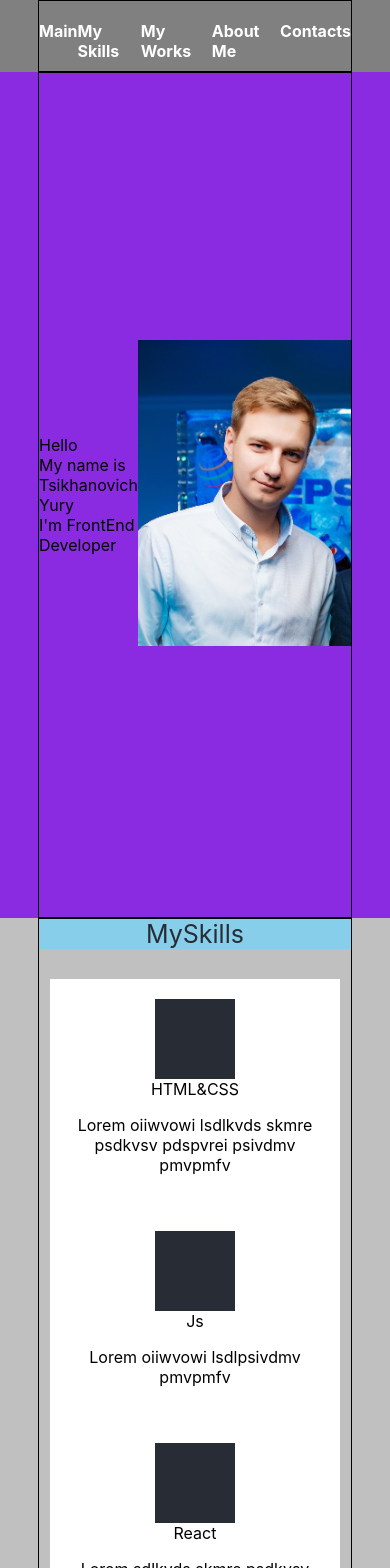
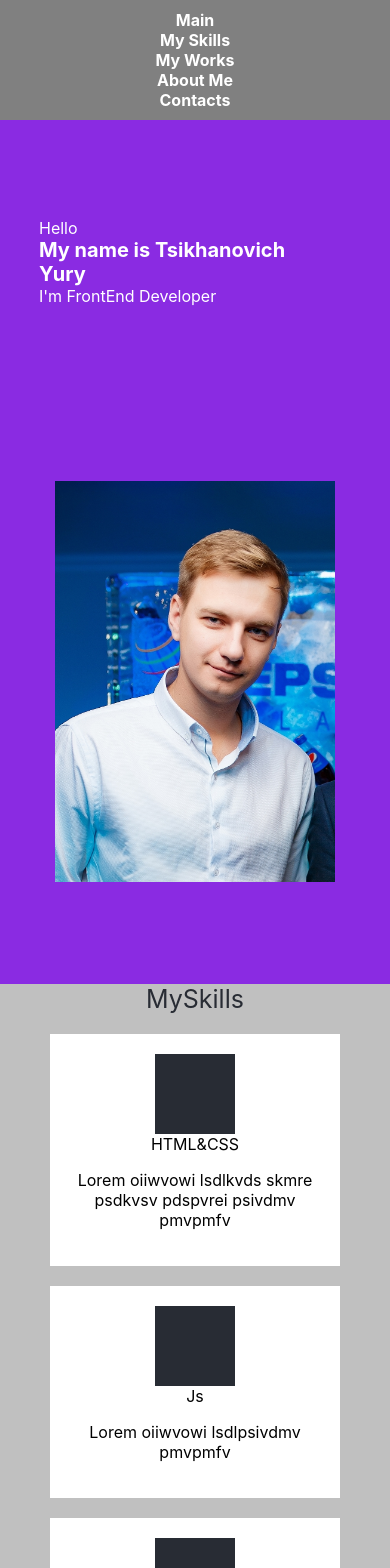
Before and after one commit to Yuranuch/My_portfolio, a React (Create React App) app: page / in a window 390 px wide. Shown: the top 1568 px of the page. Built offline with nearby package versions, Linux system fonts and the light colour scheme.

Commit message:
add css styles for MainBlock, Contacts, MyWork

```diff
--- a/src/Components/Contacts/Contacts.module.css
+++ b/src/Components/Contacts/Contacts.module.css
@@ -5,7 +5,6 @@
     height: 400px;
     width: 80%;
     margin: 0 auto;
-    border: 1px solid;
 }
 
 .flexContainer {
@@ -14,7 +13,6 @@
     align-items: center;
 }
 .title {
-    background-color: skyblue;
     font-size: 25px;
     text-align: center;
     color: #282c34;
--- a/src/Components/Contacts/ContactsForm/ContactsForm.module.css
+++ b/src/Components/Contacts/ContactsForm/ContactsForm.module.css
@@ -1,5 +1,5 @@
 .contactsForm {
-    width: 50%;
+    width: 70%;
     display: flex;
     flex-direction: column;
     justify-content: center;
--- a/src/Components/Header/Header.module.css
+++ b/src/Components/Header/Header.module.css
@@ -3,9 +3,8 @@
 }
 .container {
     display: flex;
-    height: 70px;
+    min-height: 70px;
     width: 80%;
     margin: 0 auto;
     align-items: center;
-    border: 1px solid;
 }
--- a/src/Components/Header/TopNavi/NavItem/NavItem.module.css
+++ b/src/Components/Header/TopNavi/NavItem/NavItem.module.css
@@ -1,6 +1,36 @@
+.navItem {
+    min-width: 90px;
+    display: flex;
+    align-items: center;
+    text-align: center;
+    justify-content: center;
+    width: 80px;
+}
 .navItem a {
     color: white;
     font-size: 16px;
     font-weight: bolder;
     text-decoration: none;
+    display: block;
+
 }
+.navItem a:hover {
+    color: coral;
+}
+
+@media screen and (max-width: 580px){
+    .navItem a{
+        font-size: 12px;
+    }
+    .navItem {
+        min-width: 60px;
+    }
+}
+@media screen and (max-width: 420px){
+    .navItem a{
+        font-size: 16px;
+    }
+    .navItem {
+        min-width: 90px;
+    }
+}
--- a/src/Components/Header/TopNavi/TopNavi.module.css
+++ b/src/Components/Header/TopNavi/TopNavi.module.css
@@ -1,6 +1,13 @@
 .headerNavi {
     display: flex;
     justify-content: space-around ;
-    height: 30px;
-    width: 100%
+    width: 100%;
+    padding: 10px 0;
 }
+
+@media screen and (max-width: 420px){
+    .headerNavi {
+       flex-direction: column;
+        align-items: center;
+    }
+}
--- a/src/Components/MainContainer/MainContainer.js
+++ b/src/Components/MainContainer/MainContainer.js
@@ -8,7 +8,7 @@ function MainContainer() {
             <div className={styles.container}>
                 <div className={styles.greeting}>
                     <div>Hello</div>
-                    <div>My name is Tsikhanovich Yury</div>
+                    <div className={styles.fullName}>My name is Tsikhanovich Yury</div>
                     <div>I'm FrontEnd Developer</div>
                 </div>
                 <div className={styles.photo}>
--- a/src/Components/MainContainer/MainContainer.module.css
+++ b/src/Components/MainContainer/MainContainer.module.css
@@ -6,15 +6,20 @@
     height: 100vh;
     width: 80%;
     margin: 0 auto;
-    border: 1px solid;
     display: flex;
     justify-content: space-around;
     align-items: center;
+    padding: 10px 0;
 }
 
 .greeting {
+    padding-right: 20px;
+    color: white;
 }
-
+.fullName {
+    font-size: 30px;
+    font-weight: bold;
+}
 .photo {
     max-width: 280px;
 }
@@ -22,3 +27,19 @@
     width: 100%;
 
 }
+
+@media screen and (max-width: 770px){
+    .container {
+        flex-direction: column;
+    }
+}
+@media screen and (max-width: 600px){
+    .fullName {
+        font-size: 25px;
+    }
+}
+@media screen and (max-width: 450px){
+    .fullName {
+        font-size: 20px;
+    }
+}
--- a/src/Components/MySkills/MySkills.module.css
+++ b/src/Components/MySkills/MySkills.module.css
@@ -6,19 +6,24 @@
     min-height: 100vh;
     width: 80%;
     margin: 0 auto;
-    border: 1px solid;
 
 }
 .flexContainer {
     display: flex;
     justify-content: space-around;
     align-items: baseline;
-    flex-wrap: wrap;
+
 }
 .title {
-    background-color: skyblue;
     font-size: 25px;
     text-align: center;
     color: #282c34;
-    margin-bottom: 30px;
+    margin-bottom: 10px;
 }
+
+@media screen and (max-width: 900px) {
+    .flexContainer {
+        flex-direction: column;
+        align-items: center
+    }
+}
--- a/src/Components/MySkills/SkillItem/SkillItem.module.css
+++ b/src/Components/MySkills/SkillItem/SkillItem.module.css
@@ -1,10 +1,11 @@
 .skillItem {
-    max-width: 250px;
+    width: 180px;
     background-color: white;
     padding: 20px;
     display: flex;
     flex-direction: column;
     align-items: center;
+    margin: 10px;
 }
 
 .imageBlock {
@@ -16,3 +17,9 @@
 .skillInfo {
     text-align: center;
 }
+
+@media screen and (max-width: 900px) {
+    .skillItem {
+        width: 80%;
+    }
+}
--- a/src/Components/MyWorks/MyWorks.js
+++ b/src/Components/MyWorks/MyWorks.js
@@ -6,7 +6,7 @@ function MyWorks() {
     return (
         <div className={styles.myWorks}>
             <div className={styles.container}>
-                <div className={styles.title}>MySkills</div>
+                <div className={styles.title}>My Works</div>
                 <div className={styles.flexContainer}>
                     <MyWorkItem
                         src="https://st2.depositphotos.com/2001755/5408/i/450/depositphotos_54081723-stock-photo-beautiful-nature-landscape.jpg"
--- a/src/Components/MyWorks/MyWorks.module.css
+++ b/src/Components/MyWorks/MyWorks.module.css
@@ -6,14 +6,13 @@
     min-height: 100vh;
     width: 80%;
     margin: 0 auto;
-    border: 1px solid;
+
 }
 .title {
-    background-color: skyblue;
     font-size: 25px;
     text-align: center;
     color: #282c34;
-    margin-bottom: 30px;
+    margin-bottom: 10px;
 }
 .flexContainer {
     display: flex;
```
